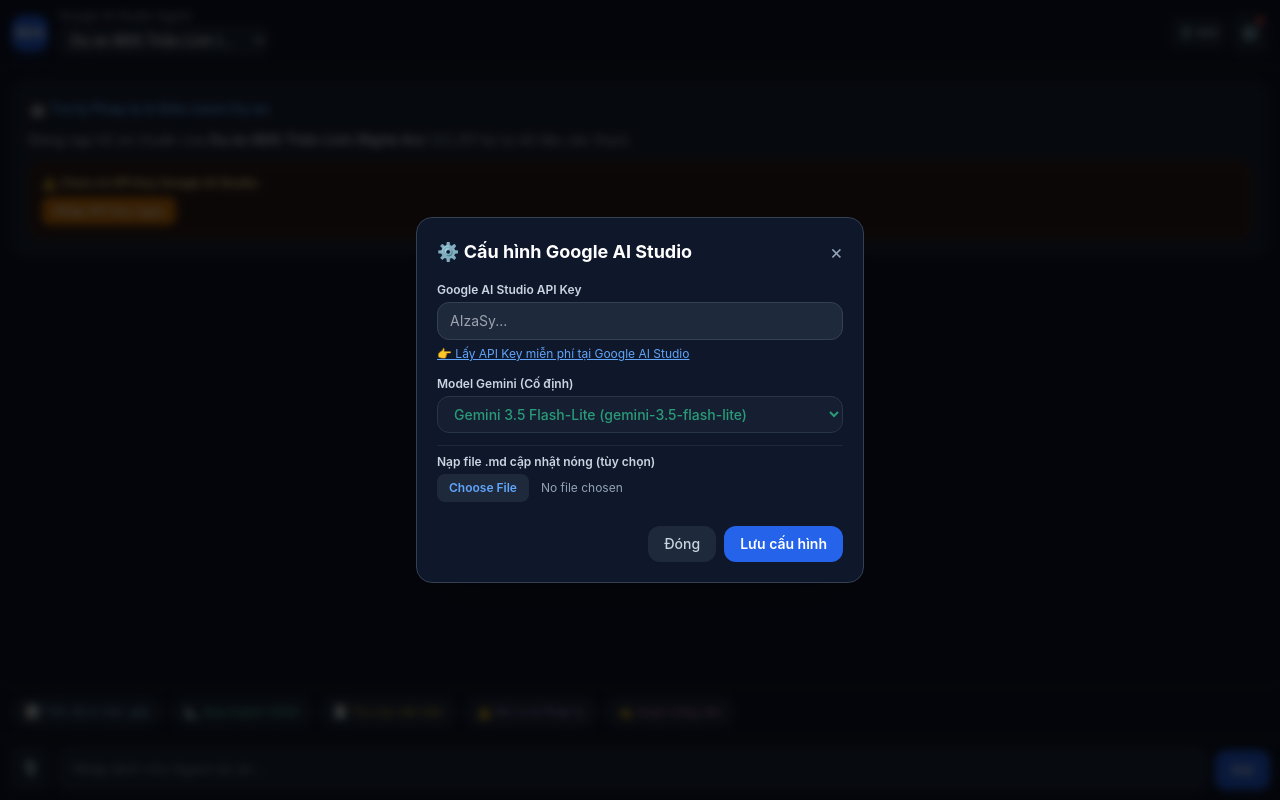
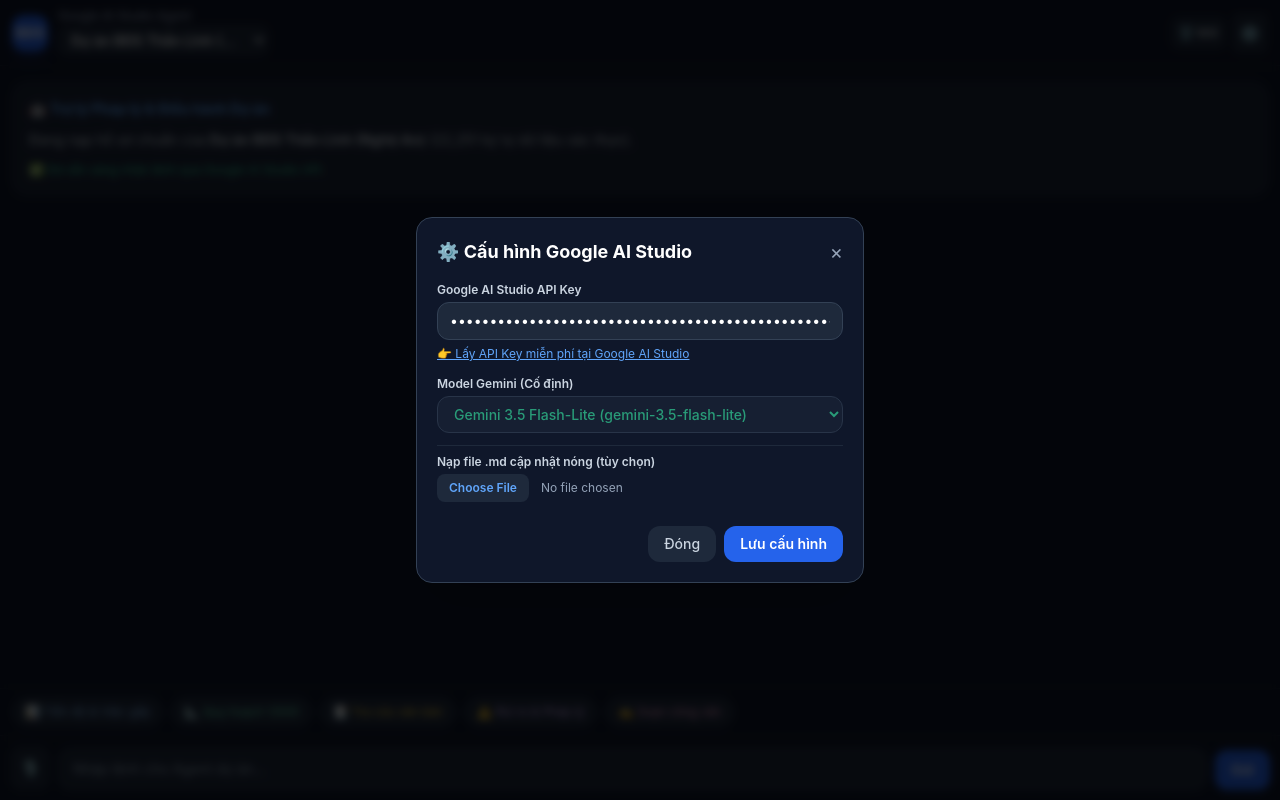
Before and after one commit to truongvancau1977-bit/BATDONGSAN, a plain HTML site: page index.html in a window 1280 px wide. Both pictures are taken after a click on the button "⚙️". Drawn offline with nearby package versions, Linux system fonts and the light colour scheme.

Commit message:
Set default Gemini API key and use Gemini 3.5 Flash-Lite

```diff
--- a/index.html
+++ b/index.html
@@ -172,6 +172,11 @@
     const STORAGE_KEY = "bds_agent_api_key";
     const MODEL_KEY = "bds_agent_model";
     const PROJECT_KEY = "bds_agent_project";
+    const DEFAULT_API_KEY = "AQ.Ab8RN6Lr0rRiPQxW2qsNOLcybEF83-ghanCwS5fpdiOi16llMA";
+
+    function getApiKey() {
+      return localStorage.getItem(STORAGE_KEY) || DEFAULT_API_KEY;
+    }
 
     let chatHistory = [];
     let isLoading = false;
@@ -210,7 +215,7 @@
     }
 
     function checkApiKeyBadge() {
-      const hasKey = !!localStorage.getItem(STORAGE_KEY);
+      const hasKey = !!getApiKey();
       document.getElementById("keyBadge").classList.toggle("hidden", hasKey);
     }
 
@@ -222,7 +227,7 @@
 
     function renderWelcome() {
       const proj = getCurrentKnowledge();
-      const hasKey = !!localStorage.getItem(STORAGE_KEY);
+      const hasKey = !!getApiKey();
       chatContainer.innerHTML = `
         <div class="bg-slate-800/80 border border-slate-700/80 rounded-2xl p-4 space-y-2.5 text-sm">
           <div class="flex items-center gap-2 font-bold text-blue-400">
@@ -251,7 +256,7 @@
     }
 
     function openSettings() {
-      document.getElementById("apiKeyInput").value = localStorage.getItem(STORAGE_KEY) || "";
+      document.getElementById("apiKeyInput").value = getApiKey();
       document.getElementById("modelSelect").value = "gemini-3.5-flash-lite";
       document.getElementById("settingsModal").classList.remove("hidden");
     }
@@ -329,7 +334,7 @@
       const text = userInput.value.trim();
       if (!text) return;
 
-      const apiKey = localStorage.getItem(STORAGE_KEY);
+      const apiKey = getApiKey();
       if (!apiKey) {
         openSettings();
         return;
```
